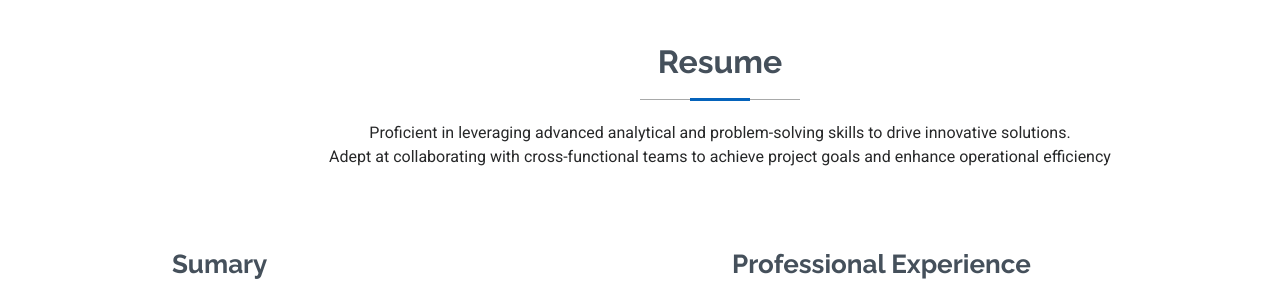
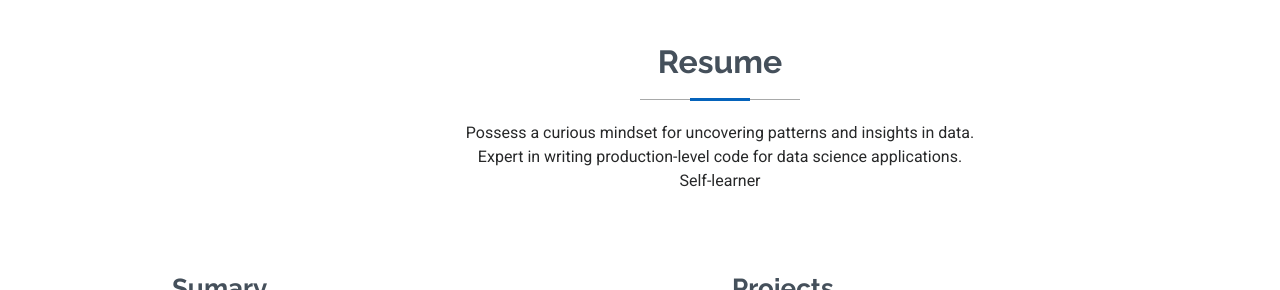
Before and after one commit to arjunravi26/my-portfolio, a plain HTML site: page index.html in a window 1280 px wide. Shown: the part 1948-2238 px from the top of the page. Drawn offline with Linux system fonts and the light colour scheme.

Commit message:
Update index.html

```diff
--- a/index.html
+++ b/index.html
@@ -227,9 +227,7 @@
       <!-- Section Title -->
       <div class="container section-title" data-aos="fade-up">
         <h2>Resume</h2>
-        <p>Proficient in leveraging advanced analytical and problem-solving skills to drive innovative solutions.<br>
-          Adept
-          at collaborating with cross-functional teams to achieve project goals and enhance operational efficiency</p>
+        <p>Possess a curious mindset for uncovering patterns and insights in data. <br> Expert in writing production-level code for data science applications. <br>Self-learner</p>
       </div><!-- End Section Title -->
 
       <div class="container">
@@ -280,7 +278,7 @@
           </div>
 
           <div class="col-lg-6" data-aos="fade-up" data-aos-delay="200">
-            <h3 class="resume-title">Professional Experience</h3>
+            <h3 class="resume-title">Projects</h3>
             <div class="resume-item">
               <h4>Spam Detection Project</h4>
               <h5>2024 </h5>
```
